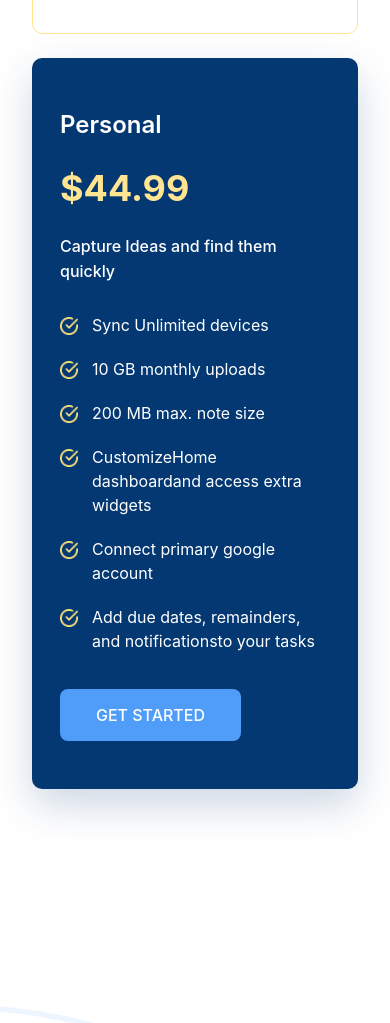
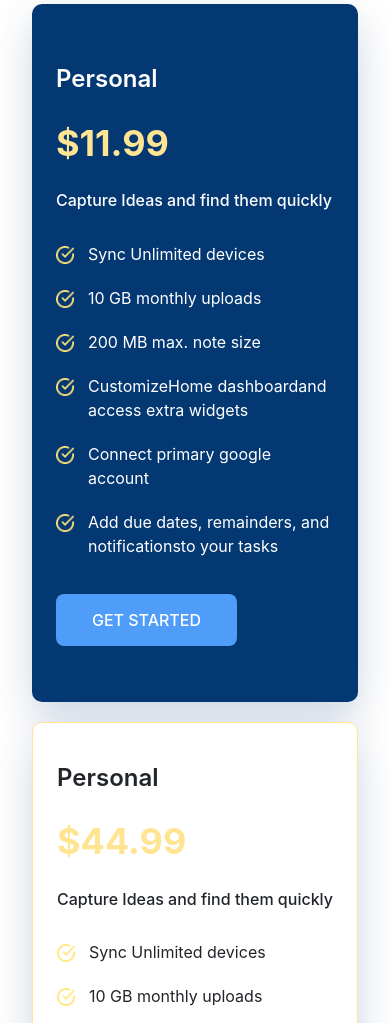
Before and after one commit to NyapB/Whitespace-SaaS-Landing-Page, a plain HTML site: page index.html in a window 390 px wide. Shown: the part 5190-6213 px from the top of the page. Drawn offline with Linux system fonts and the light colour scheme.

Commit message:
Fix: update the fifth main section

```diff
--- a/index.html
+++ b/index.html
@@ -197,6 +197,40 @@
             </div>
             <button>Get Started</button>
           </div>
+          <div class="fifth-main-middle">
+            <div class="fifth-main-right-top">
+              <h4>Personal</h4>
+              <h2>$11.99</h2>
+              <p>Capture Ideas and find them quickly</p>
+            </div>
+            <div class="fifth-main-right-middle">
+              <div>
+                <img src="assets/images/Icon circle and check.png" alt="" />
+                <p>Sync Unlimited devices</p>
+              </div>
+              <div>
+                <img src="assets/images/Icon circle and check.png" alt="" />
+                <p>10 GB monthly uploads</p>
+              </div>
+              <div>
+                <img src="assets/images/Icon circle and check.png" alt="" />
+                <p>200 MB max. note size</p>
+              </div>
+              <div>
+                <img src="assets/images/Icon circle and check.png" alt="" />
+                <p>CustomizeHome dashboardand access extra widgets</p>
+              </div>
+              <div>
+                <img src="assets/images/Icon circle and check.png" alt="" />
+                <p>Connect primary google account</p>
+              </div>
+              <div>
+                <img src="assets/images/Icon circle and check.png" alt="" />
+                <p>Add due dates, remainders, and notificationsto your tasks</p>
+              </div>
+            </div>
+            <button>GET STARTED</button>
+          </div>
           <div class="fifth-main-right">
             <div class="fifth-main-right-top">
               <h4>Personal</h4>
--- a/main.css
+++ b/main.css
@@ -930,7 +930,7 @@
   }
 }
 
-/*.fifth-main*/
+/*CHOOSE YOUR PLAN SECTION (.fifth-main - 3 CARDS)*/
 .fifth-main {
   background-color: var(--bg-white);
   color: var(--text-dark);
@@ -983,11 +983,11 @@
   gap: 32px;
 }
 
-/* Shared card base styling */
+/* Shared base styling for all 3 cards */
 .fifth-main-left,
+.fifth-main-middle,
 .fifth-main-right {
   flex: 1;
-  max-width: 470px;
   border-radius: 10px;
   padding: 40px 44px;
   display: flex;
@@ -996,37 +996,42 @@
   transition: transform 0.25s ease, box-shadow 0.25s ease;
 }
 
-/* --- LEFT CARD: FREE PLAN (WHITE + YELLOW BORDER) --- */
-.fifth-main-left {
+/* --- OUTER CARDS: FREE & ORGANIZATION (WHITE + YELLOW BORDER) --- */
+.fifth-main-left,
+.fifth-main-right {
   background-color: var(--bg-white);
   color: var(--text-dark);
   border: 1px solid var(--secondary-yellow);
 }
 
-.fifth-main-left:hover {
+.fifth-main-left:hover,
+.fifth-main-right:hover {
   transform: translateY(-4px);
   box-shadow: 0 12px 32px rgba(0, 0, 0, 0.06);
 }
 
-.left-top h4 {
+.left-top h4,
+.fifth-main-right-top h4 {
   font-size: 24px;
   font-weight: 600;
   margin-bottom: 16px;
 }
 
-.left-top h2 {
+.left-top h2,
+.fifth-main-right-top h2 {
   font-size: 36px;
   font-weight: 700;
   margin-bottom: 16px;
 }
 
-.left-top p {
+.left-top p,
+.fifth-main-right-top p {
   font-size: 16px;
   font-weight: 500;
   margin-bottom: 28px;
 }
 
-/* Feature checklist */
+/* Feature checklist shared across all 3 cards */
 .left-middle,
 .fifth-main-right-middle {
   display: flex;
@@ -1056,8 +1061,9 @@
   line-height: 1.5;
 }
 
-/* Free card button */
-.fifth-main-left button {
+/* Outer cards button */
+.fifth-main-left button,
+.fifth-main-right button {
   align-self: flex-start;
   background-color: var(--bg-white);
   color: var(--text-dark);
@@ -1067,53 +1073,40 @@
   font-family: inherit;
   font-size: 16px;
   font-weight: 500;
+  text-transform: capitalize;
   cursor: pointer;
   transition: background-color 0.2s ease, transform 0.2s ease;
 }
 
-.fifth-main-left button:hover {
+.fifth-main-left button:hover,
+.fifth-main-right button:hover {
   background-color: #fff9e6;
   transform: translateY(-1px);
 }
 
-/* --- RIGHT / FEATURED CARD: PERSONAL PLAN (DARK NAVY) --- */
-.fifth-main-right {
+/* --- CENTER FEATURED CARD: PERSONAL PLAN (DARK NAVY) --- */
+.fifth-main-middle {
   background-color: var(--primary-navy);
   color: var(--text-light);
-  padding: 64px 44px; /* Taller vertical padding to match elevated center card */
+  padding: 72px 44px; /* Extra vertical height so the center card stands out */
   box-shadow: 0 16px 40px rgba(4, 56, 115, 0.2);
 }
 
-.fifth-main-right:hover {
+.fifth-main-middle:hover {
   transform: translateY(-4px);
 }
 
-.fifth-main-right-top h4 {
-  font-size: 24px;
-  font-weight: 600;
-  margin-bottom: 16px;
+.fifth-main-middle .fifth-main-right-top h2 {
+  color: var(--secondary-yellow);
 }
 
-.fifth-main-right-top h2 {
-  font-size: 36px;
-  font-weight: 700;
-  color: var(--secondary-yellow);
-  margin-bottom: 16px;
-}
-
-.fifth-main-right-top p {
-  font-size: 16px;
-  font-weight: 500;
-  margin-bottom: 28px;
-}
-
-/* Converts dark checkmark PNG to warm yellow on the dark navy card */
-.fifth-main-right-middle > div img {
+/* Turns checkmark icons warm gold on the dark navy center card */
+.fifth-main-middle .fifth-main-right-middle > div img {
   filter: brightness(0) saturate(100%) invert(88%) sepia(28%) saturate(750%) hue-rotate(345deg) brightness(103%) contrast(101%);
 }
 
-/* Featured card button */
-.fifth-main-right button {
+/* Center card sky-blue button */
+.fifth-main-middle button {
   align-self: flex-start;
   background-color: var(--primary-blue);
   color: var(--text-light);
@@ -1128,13 +1121,28 @@
   transition: opacity 0.2s ease, transform 0.2s ease;
 }
 
-.fifth-main-right button:hover {
+.fifth-main-middle button:hover {
   opacity: 0.92;
   transform: translateY(-1px);
 }
 
-/*RESPONSIVE PRICING SECTION (TABLET & MOBILE)*/
-@media (max-width: 1024px) {
+/*RESPONSIVE 3-CARD PRICING (TABLET & MOBILE)*/
+@media (max-width: 1120px) {
+  .fifth-main-bottom {
+    gap: 20px;
+  }
+
+  .fifth-main-left,
+  .fifth-main-right {
+    padding: 36px 24px;
+  }
+
+  .fifth-main-middle {
+    padding: 56px 24px;
+  }
+}
+
+@media (max-width: 960px) {
   .fifth-main {
     padding: 90px 32px;
   }
@@ -1149,20 +1157,19 @@
   }
 
   .fifth-main-bottom {
-    gap: 24px;
+    flex-direction: column;
+    align-items: center;
   }
 
   .fifth-main-left,
+  .fifth-main-middle,
   .fifth-main-right {
-    padding: 36px 28px;
-  }
-
-  .fifth-main-right {
-    padding: 48px 28px;
+    width: 100%;
+    max-width: 520px;
   }
 }
 
-@media (max-width: 860px) {
+@media (max-width: 600px) {
   .fifth-main-top h2 {
     font-size: 36px;
   }
@@ -1171,14 +1178,4 @@
     top: 32px;
     width: 180px;
   }
-
-  .fifth-main-bottom {
-    flex-direction: column;
-    align-items: stretch;
-  }
-
-  .fifth-main-left,
-  .fifth-main-right {
-    max-width: 100%;
-  }
 }
```
